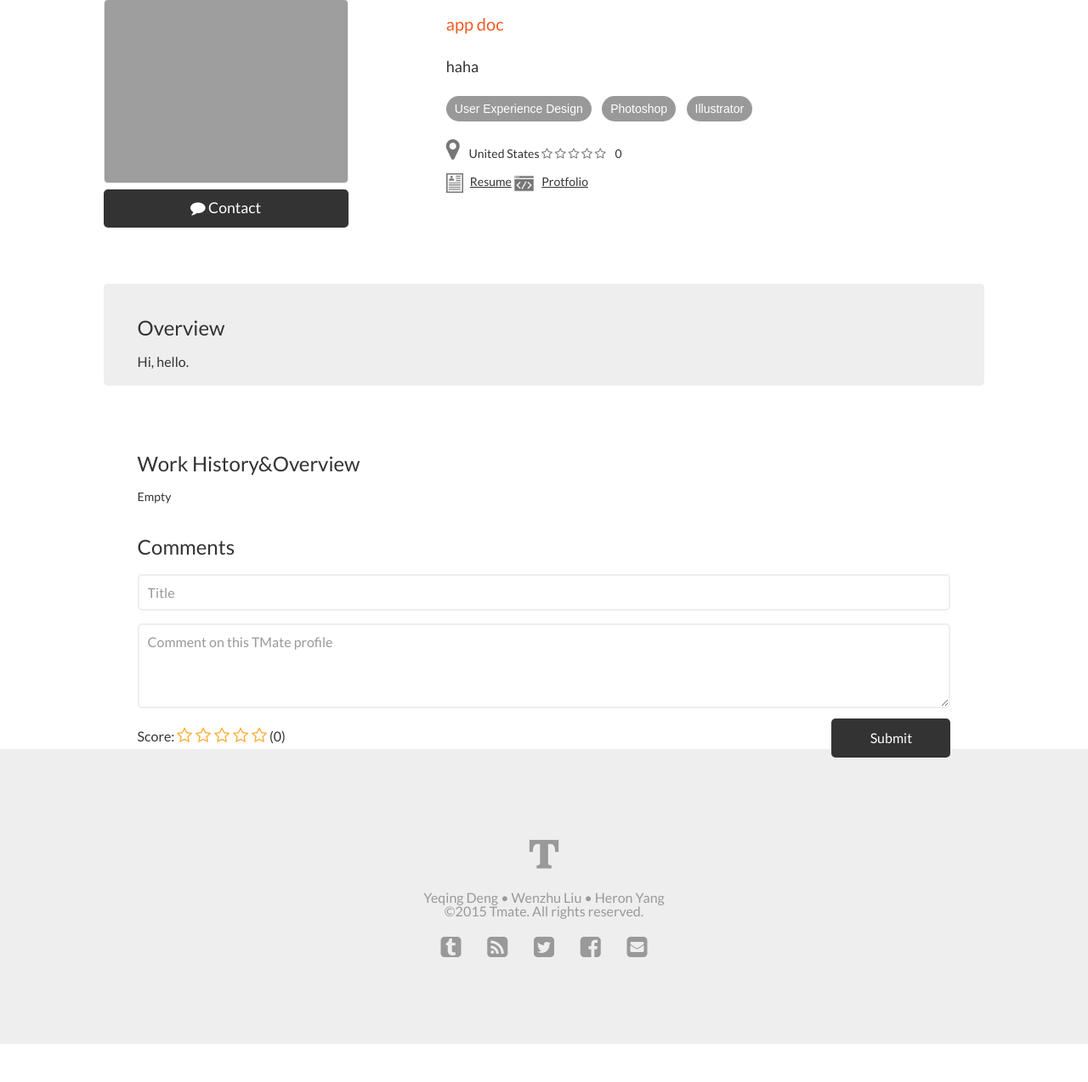
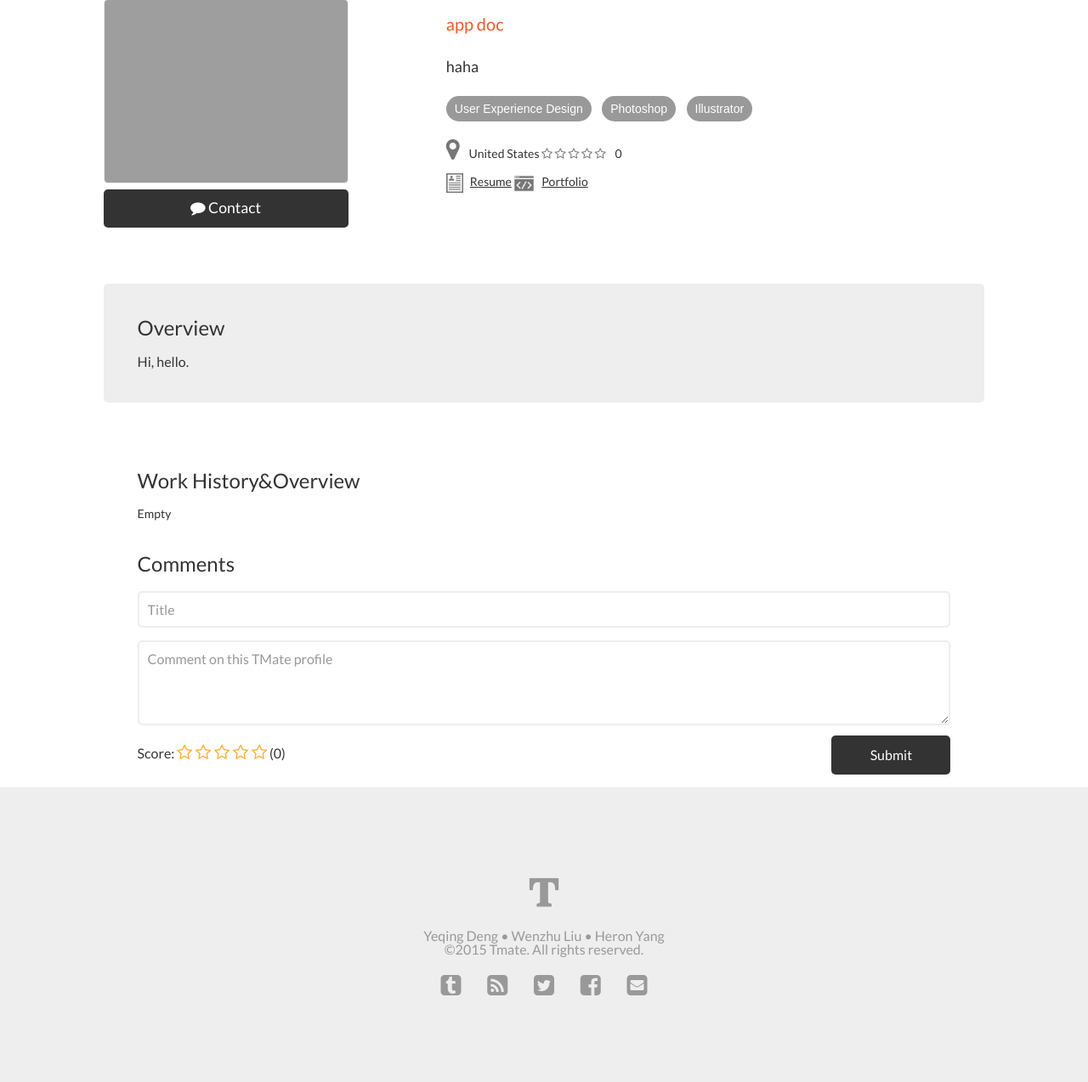
Before and after one commit to heronyang/t-mate, a Django app: page /profile/4 in a window 1280 px wide. Shown: the part 131-1405 px from the top of the page at 85% size. Before the commit the page ends 1360 px from the top, so only its background shows below. Run offline with Django 3.2, Linux system fonts and the light colour scheme; data comes from the database, SQL or seed files in the repository; both versions use the stored data as it was before the commit; parts of the project's set-up code (start-up, migrations or seed data) failed here and were passed over; some libraries are stand-ins or nearby versions; grey boxes are pictures that could not be loaded.

Commit message:
new 5_11

```diff
--- a/tmate/static/tmate/css/style.css
+++ b/tmate/static/tmate/css/style.css
@@ -853,7 +853,7 @@
 }
 
 .overview_intro {
-    padding:0 0 20px 0;
+    padding:0 0 40px 0;
     font-size: 16px;
 }
 
@@ -980,6 +980,7 @@
 
 .comment_oneline {
     margin-top: 10px;
+    margin-bottom: 25px;
 }
 
 #login_title {
@@ -1297,6 +1298,13 @@
         font-size: 13px;
     }
 
+    .search_container {
+        width: 90%;
+        margin: auto;
+        padding-top: 140px;
+        padding-bottom: 40px;
+    }
+
     .text_area {
         top: 120px;
     }
--- a/tmate/templates/tmate/profile.html
+++ b/tmate/templates/tmate/profile.html
@@ -57,7 +57,7 @@
         <img class="resume_img" src="{% static 'img/resume.png' %}"/><a id="link_resume" href="{{profile.resume_url}}" target="_blank"><p class="resume">Resume</p></a>
       </div>
       <div class="profile_location">
-        <img class="link_img" src="{% static 'img/link.png' %}"/><a id="link_resume" href="{{profile.portfolio}}" target="_blank"><p class="resume">Protfolio</p></a>
+        <img class="link_img" src="{% static 'img/link.png' %}"/><a id="link_resume" href="{{profile.portfolio}}" target="_blank"><p class="resume">Portfolio</p></a>
       </div>
     </div>
 
--- a/tmate/templates/tmate/search.html
+++ b/tmate/templates/tmate/search.html
@@ -50,7 +50,7 @@
         <div class="showone" style="width: 100%; height:auto; overflow:hidden;">
           <a href="{{profile.picture_url}}" target="_blank">
             <div class="people_profile_container">
-              <img class="people_profile" src="{{profile.picture_url}}"/>
+              <a href="{% url 'profile' profile.user.id %}"><img class="people_profile" src="{{profile.picture_url}}"/></a>
             </div>
           </a>
         </div>
@@ -92,6 +92,7 @@
           </div>
         </div>
       </li>
+
       {% endfor %}
 
     </ul>
```
Also changed, not shown: db.sqlite3, 1 other file.
